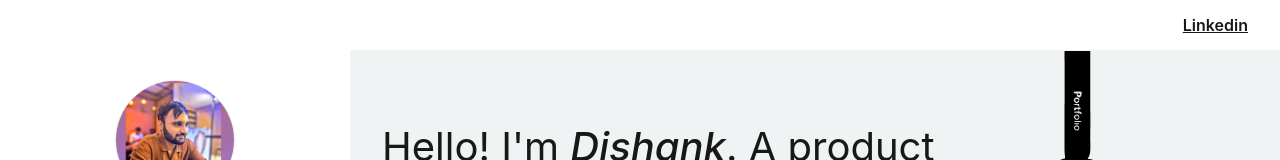
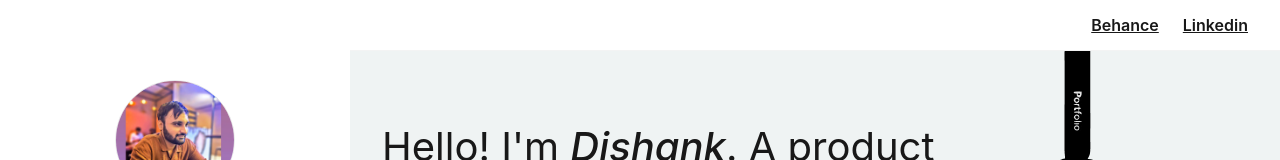
Before and after one commit to dishankchouhan/personal-portfolio, a plain HTML site: page index.html in a window 1280 px wide. Shown: the top 160 px of the page. Drawn offline with Linux system fonts and the light colour scheme.

Commit message:
Add Behance link to header navigation

```diff
--- a/index.html
+++ b/index.html
@@ -79,6 +79,7 @@
            <div class="header-nav">
   <!-- <span class="nav-item">Resume</span> -->
    <!-- <a href="https://drive.google.com/file/d/1j8w3srGJQQPyJRMQDu3S43sgGevt711m/view?usp=sharing"  target="_blank" rel="noopener" class="nav-item">Resume</a> -->
+  <a href="https://www.behance.net/dishankc" target="_blank" rel="noopener" class="nav-item">Behance</a>
   <a href="https://www.linkedin.com/in/dishankc" target="_blank" rel="noopener" class="nav-item">Linkedin</a>
 </div>
           </div>
```
